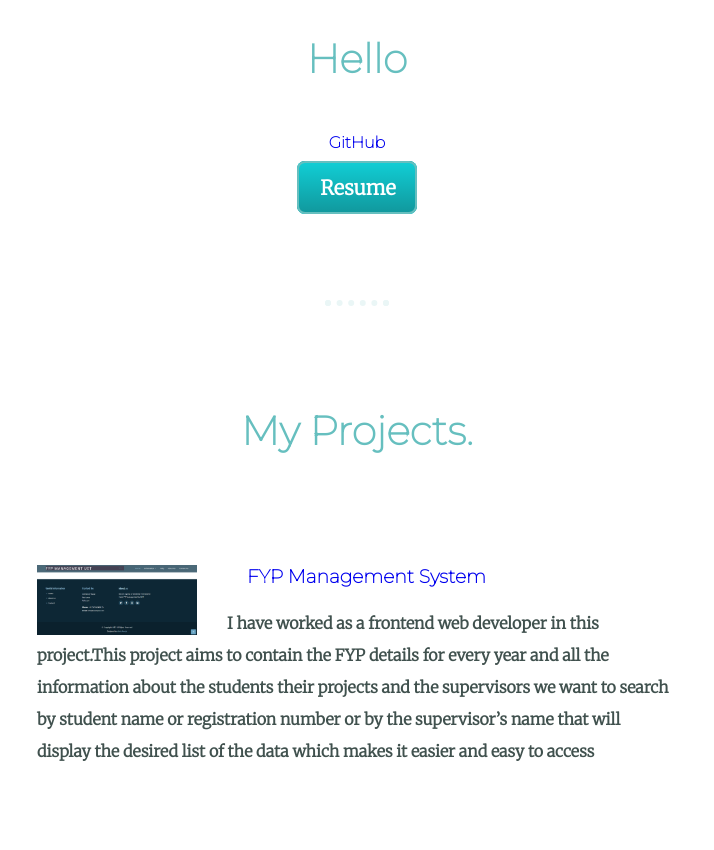
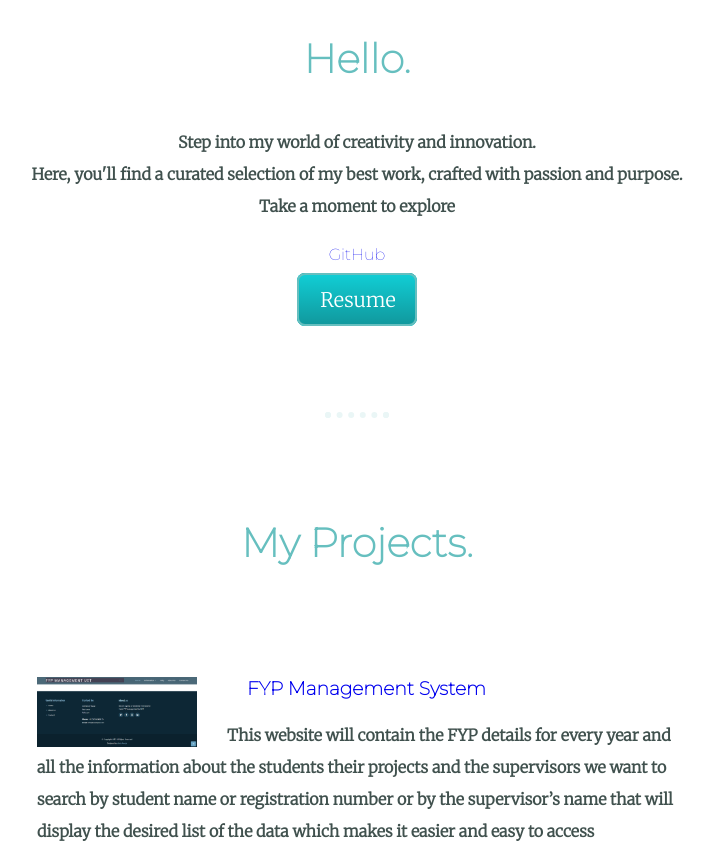
Before and after one commit to Mariya112/Maria_Arouje_Portfolio, a plain HTML site: page index.html in a window 1280 px wide. Shown: the part 1308-2158 px from the top of the page, without its empty margins (283-997 px from the left). Drawn offline with Linux system fonts and the light colour scheme.

Commit message:
Add files via upload

```diff
--- a/index.html
+++ b/index.html
@@ -22,8 +22,11 @@
                   <hr>
                   <div class="profile">
                     <img src="maria.png" width="300px"  height="300px "alt="maria.png">
-                    <h2><b>Hello </h2>
-                    <p> <a href="https://github.com/Mariya112">GitHub</a>  </p>
+                    <h2><b>Hello.</b></h2>
+                    <p class="hello"> <b>Step into my world of creativity and innovation. <br>
+                      Here, you'll find a curated selection of my best work, crafted with passion and purpose. <br>
+                       Take a moment to explore</b></p>
+                       <p> <a href="https://github.com/Mariya112">GitHub</a>  </p>
                       <a class="btn" href="my-resume.pdf" target="_blank"> Resume</a>
                   </div>
                   <hr>
@@ -32,7 +35,7 @@
       <div class="skill-row">
         <img class="img-comp" src="fyp.png"   alt="">
         <h3> <a href="https://mariya112.github.io/Mini-project/"><b>FYP Management System</b></a> </h3>
-        <p><b>I have worked as a frontend web developer in this project.This project aims to contain the FYP details for every year and all the information about the students their projects and the supervisors we want to search by student name or registration number or by the supervisor’s name that will display the desired list of the data which makes it easier and easy to access</b> </p>
+        <p><b>This website will contain the FYP details for every year and all the information about the students their projects and the supervisors we want to search by student name or registration number or by the supervisor’s name that will display the desired list of the data which makes it easier and easy to access</b> </p>
 
 
       </div>
```
Also changed, not shown: 2 other files.
